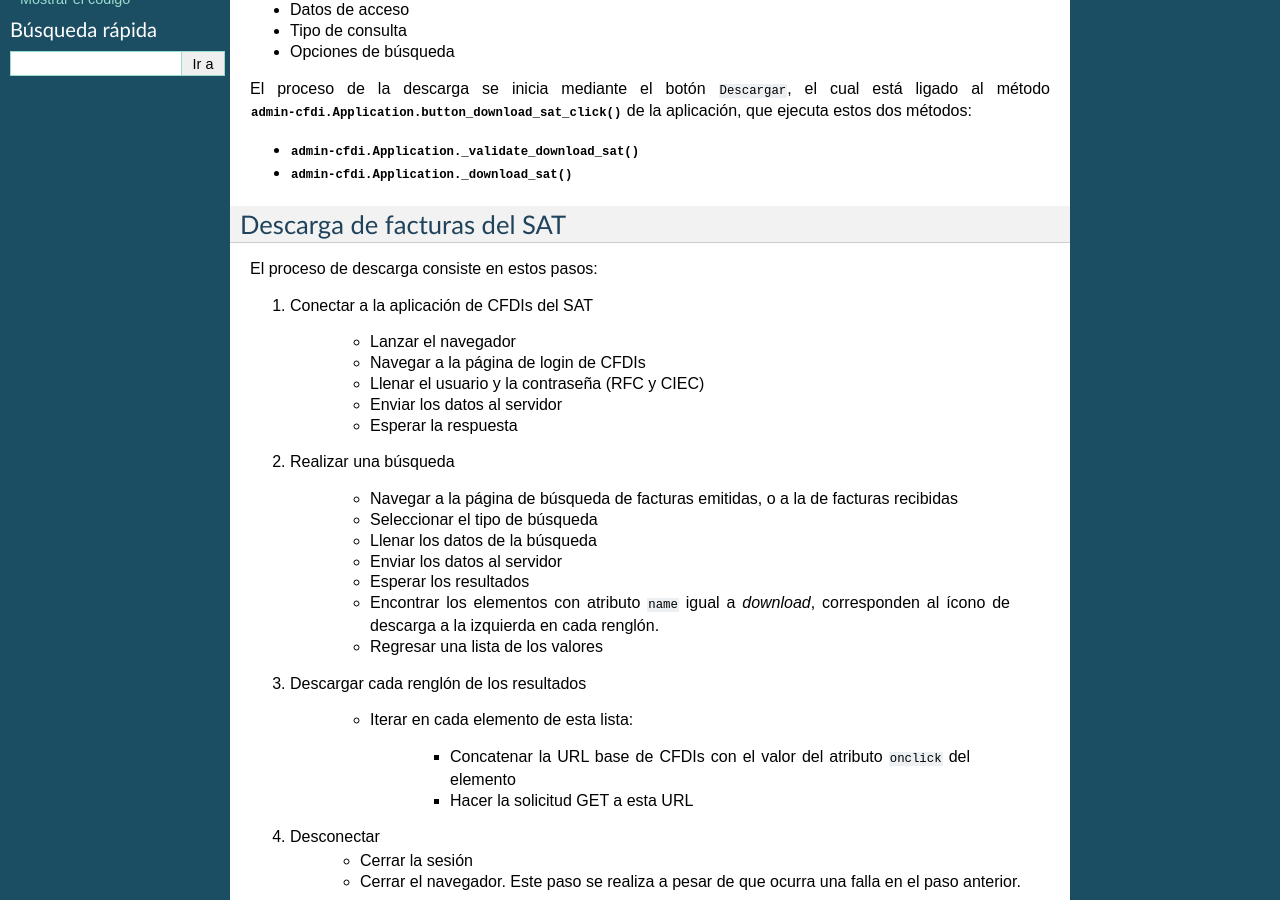
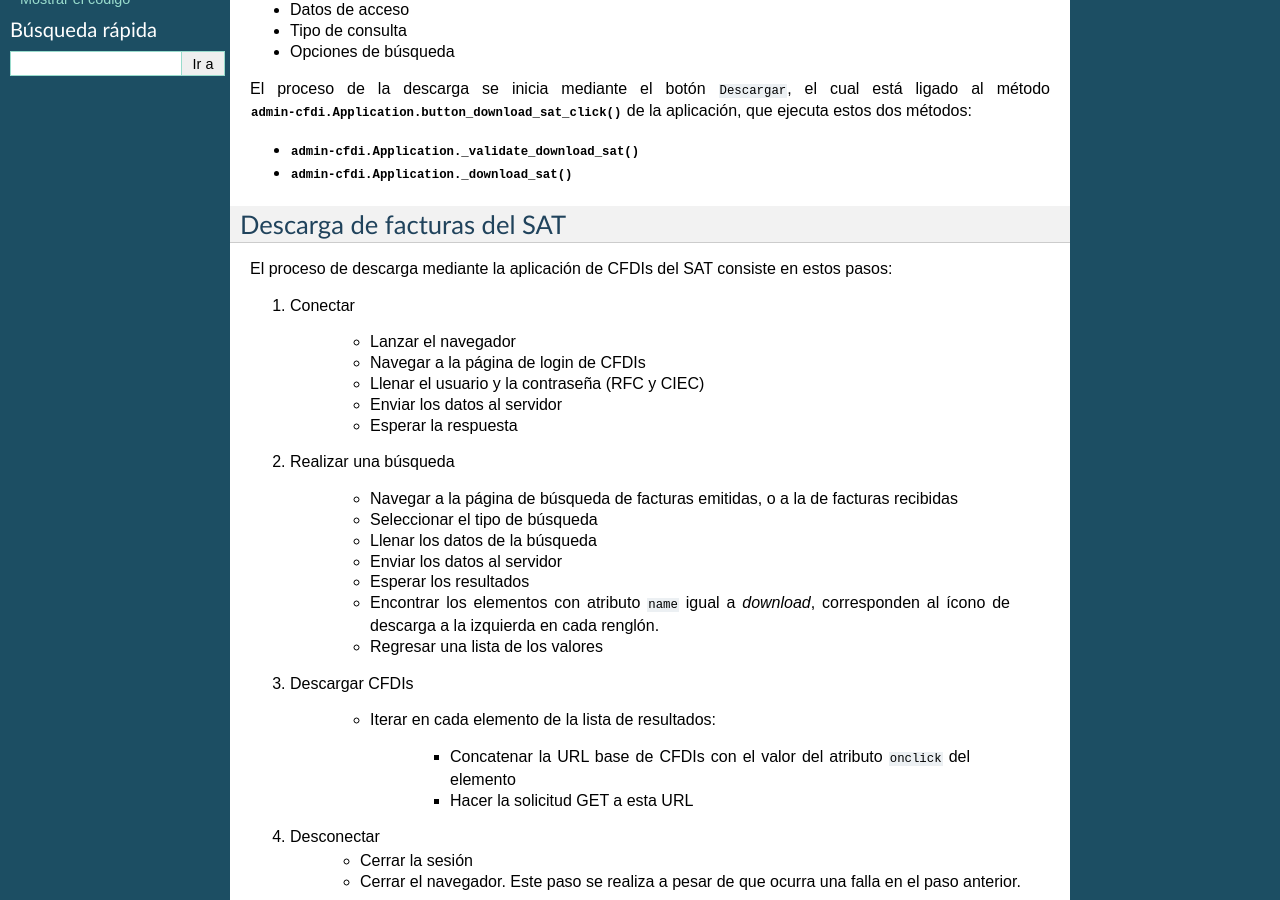
Before and after one commit to LinuxCabal/admin-cfdi, a Sphinx documentation site: the page built from docs/devel.rst, in a window 1280 px wide and 900 px high, scrolled down 473 px. Built offline with Sphinx 7.4.7, drawn with Linux system fonts in a browser that asks for light colours.

Commit message:
Mejorar redacción

```diff
--- a/docs/devel.rst
+++ b/docs/devel.rst
@@ -48,9 +48,10 @@ estos dos métodos:
 Descarga de facturas del SAT
 ============================
 
-El proceso de descarga consiste en estos pasos:
+El proceso de descarga mediante la aplicación de CFDIs
+del SAT consiste en estos pasos:
 
-#. Conectar a la aplicación de CFDIs del SAT
+#. Conectar
 
      - Lanzar el navegador
      - Navegar a la página de login de CFDIs
@@ -72,9 +73,10 @@ El proceso de descarga consiste en estos pasos:
      - Regresar una lista de los valores
 
 
-#. Descargar cada renglón de los resultados
+#. Descargar CFDIs
 
-     - Iterar en cada elemento de esta lista:
+     - Iterar en cada elemento de la lista
+       de resultados:
 
          - Concatenar la URL base
            de CFDIs con el valor del atributo ``onclick``
```
